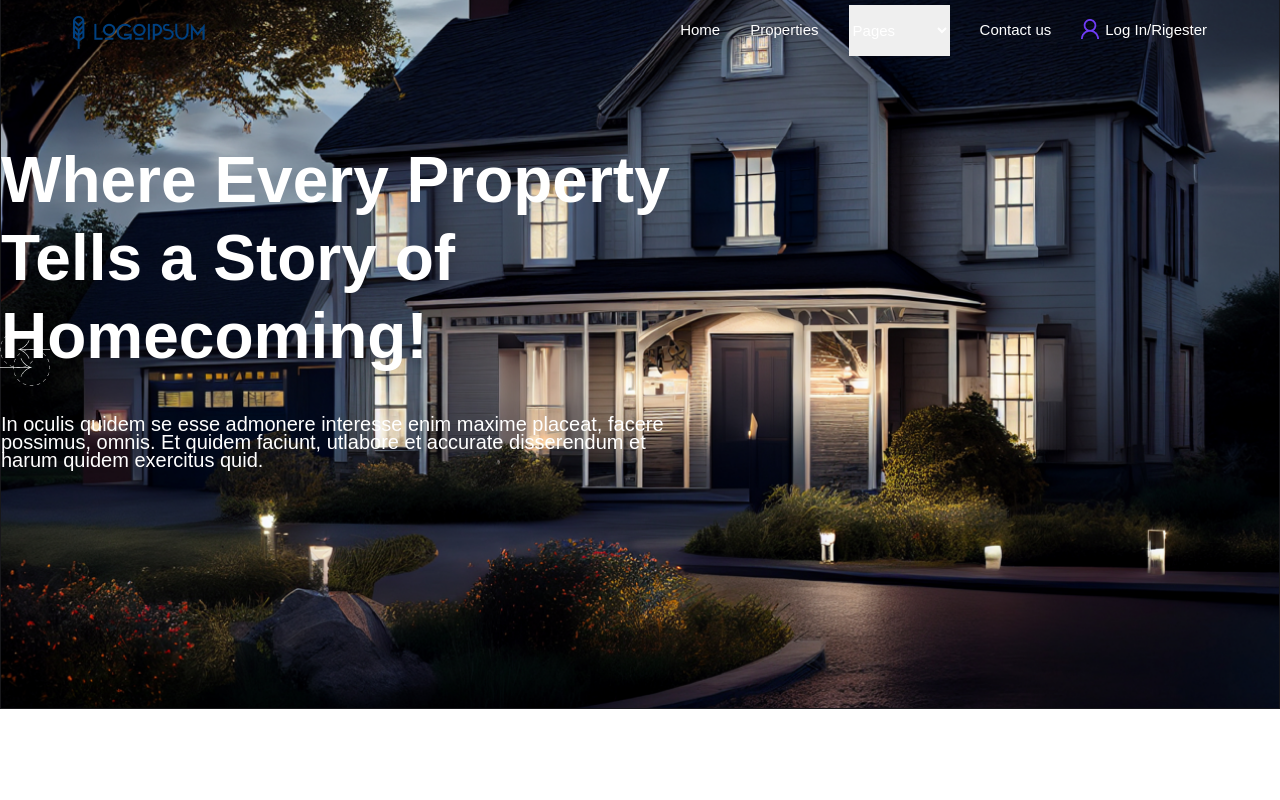
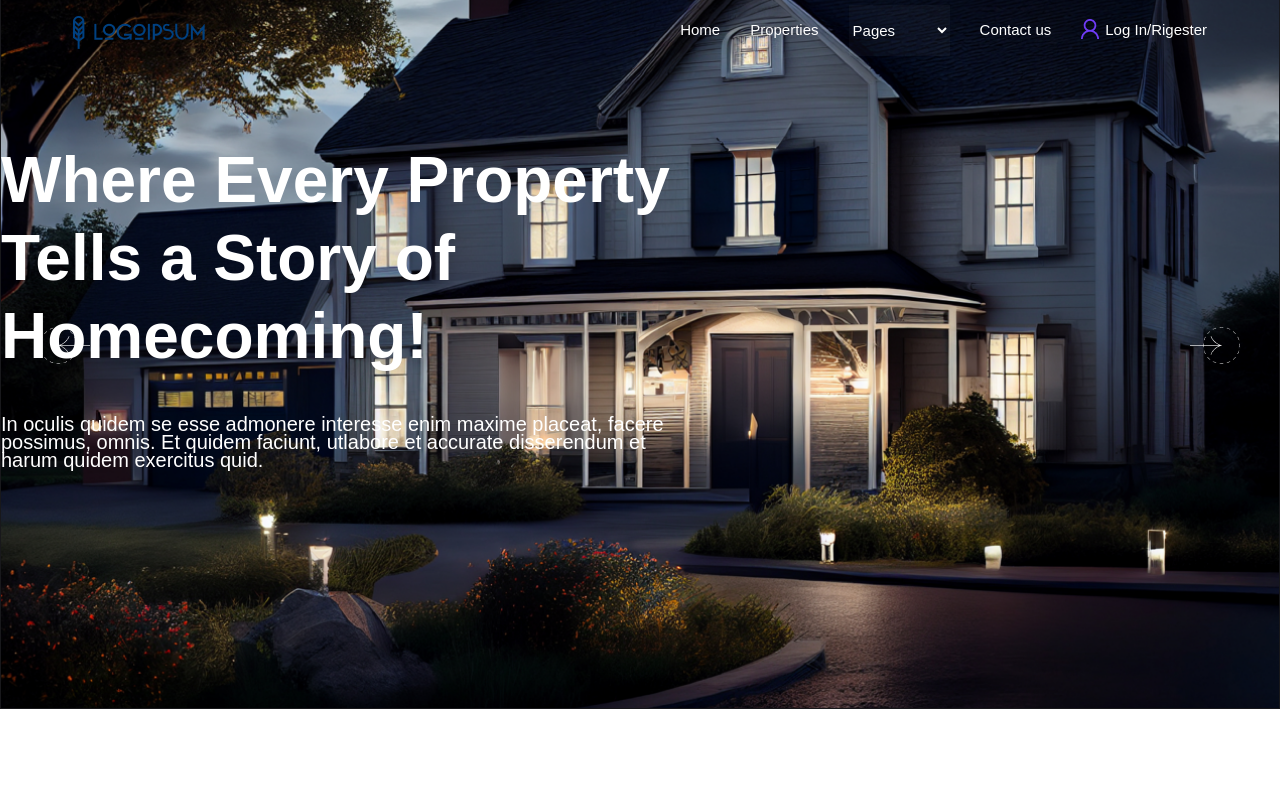
Before and after one commit to LaibaTahir1/state_dapp, a React (Create React App) app: page / in a window 1280 px wide. Shown: the top 800 px of the page. Built offline with nearby package versions, Linux system fonts and the light colour scheme.

Commit message:
fix new bugs

```diff
--- a/src/Components/FindPlace.js
+++ b/src/Components/FindPlace.js
@@ -77,8 +77,6 @@ const FINDPLACE = [
 
 function FindPlace() {
   const { md } = useResponsive()
-  console.log("🚀 ~ FindPlace ~ {md}:", md)
-
 
   return (
     <div className='max-w-[1440px] mx-auto w-full pb-[60px] md:pb-0 px-[16px]  md:px-0'>
--- a/src/Components/TeamSection.js
+++ b/src/Components/TeamSection.js
@@ -6,40 +6,42 @@ import 'swiper/css';
 import 'swiper/css/navigation';
 // import required modules
 import { Navigation } from 'swiper/modules';
-const TEAMSECTION=[
+import useResponsive from "../hooks/useResponsive";
+const TEAMSECTION = [
   {
-    id:1,
-    img:'/assets/images/Man1.png',
-    heading:'Peter Parker',
-    text:'Land Seller',
-    icon:'/assets/images/SocialMedia.png',
+    id: 1,
+    img: '/assets/images/Man1.png',
+    heading: 'Peter Parker',
+    text: 'Land Seller',
+    icon: '/assets/images/SocialMedia.png',
   },
   {
-    id:2,
-    img:'/assets/images/Man2.png',
-    heading:'Elena Gilberts',
-    text:'Land Seller',
-    icon:'/assets/images/SocialMedia.png',
+    id: 2,
+    img: '/assets/images/Man2.png',
+    heading: 'Elena Gilberts',
+    text: 'Land Seller',
+    icon: '/assets/images/SocialMedia.png',
   },
   {
-    id:3,
-    img:'/assets/images/Man3.png',
-    heading:'Peter Parker',
-    text:'Land Seller',
-    icon:'/assets/images/SocialMedia.png',
+    id: 3,
+    img: '/assets/images/Man3.png',
+    heading: 'Peter Parker',
+    text: 'Land Seller',
+    icon: '/assets/images/SocialMedia.png',
   },
   {
-    id:4,
-    img:'/assets/images/Man4.png',
-    heading:'Peter Parker',
-    text:'Land Seller',
-    icon:'/assets/images/SocialMedia.png',
+    id: 4,
+    img: '/assets/images/Man4.png',
+    heading: 'Peter Parker',
+    text: 'Land Seller',
+    icon: '/assets/images/SocialMedia.png',
   },
 ]
 
 function TeamSection() {
-
-  const [ isHover, setIsHover ] = useState()
+  const { md } = useResponsive()
+  const [isHover, setIsHover] = useState()
+  console.log("🚀 ~ TeamSection ~ isHover:", isHover)
 
   return (
     <div className=" bg-grey-1500 pb-0 md:pb-[40px]  px-[16px] md:px-0  pt-[60px] md:pt-[100px] ">
@@ -55,48 +57,47 @@ function TeamSection() {
         Our Property Team
       </p>
       <div className="mt-[24px] md:mt-[144px] flex justify-center max-w-[1440px] mx-auto w-full">
-      <Swiper navigation={false } slidesPerView={4}  spaceBetween={20}   modules={[Navigation]} className="mySwiper" >
 
-      {TEAMSECTION.map((items ,index) =>{
-        return(
-         <div>
-           <div className="hidden md:flex">
-           <div  className=" bg-grey-1300  hover:bg-blue-400 hover:text-white  max-w-[306px] w-full mx-auto" key={`${items.id}____${index}`}
-           onMouseEnter={()=>setIsHover(1)}
-          onMouseLeave={()=>setIsHover(null)} >
-
+        {md && TEAMSECTION?.map((items, index) => {
+          return (
+            <div className=" bg-grey-1300  hover:bg-blue-400 hover:text-white  max-w-[306px] w-full mx-auto"
+              key={`${items.id}____${index}`}
+              onMouseEnter={() => setIsHover(items.id)}
+              onMouseLeave={() => setIsHover(null)} >
               <img src={items.img} alt="" />
               <div className="py-[23px] px-[21px]  rounded-b-[4px]">
                 <p className=" text-23 font-semibold font-PlusJakartaSans">{items.heading}</p>
                 <div className="flex justify-between">
-                  <p className={`text-18 font-normal font-PlusJakartaSans ${isHover === 1 ? 'text-white':'text-blue-400'}`}>{items.text} </p>
+                  <p className={`text-18 font-normal font-PlusJakartaSans ${isHover === items.id ? 'text-white' : 'text-blue-400'}`}>{items.text} </p>
                   <div>
-                    {" "}
                     <img src={items.icon} alt="" />
                   </div>
                 </div>
               </div>
             </div>
-           </div>
-           <div className="block md:hidden">
+          );
+        })}
+        <Swiper navigation={false} slidesPerView={1} spaceBetween={20} modules={[Navigation]} className="mySwiper" >
+          {!md && TEAMSECTION?.map((items, index) => {
+            return (
               <SwiperSlide key={`${items.id}____${index}`}
-           onMouseEnter={()=>setIsHover(1)}
-          onMouseLeave={()=>setIsHover(null)}
-           className=" bg-grey-1300  hover:bg-blue-400 hover:text-white block md:hidden">
+                onMouseEnter={() => setIsHover(items.id)}
+                onMouseLeave={() => setIsHover(null)}
+                className="  ">
+                <div className="max-w-[309px] bg-grey-1300 mx-auto hover:bg-blue-400 hover:text-white">
+
                   <img src={items.img} alt="" />
-              <div className="py-[23px] px-[21px]  rounded-b-[4px]">
+                  <div className="py-[23px] px-[21px] rounded-b-[4px]">
                     <p className=" text-23 font-semibold font-PlusJakartaSans">{items.heading}</p>
                     <div className="flex justify-between">
-                  <p className={`text-18 font-normal font-PlusJakartaSans ${isHover === 1 ? 'text-white':'text-blue-400'}`}>{items.text} </p>
+                      <p className={`text-18 font-normal font-PlusJakartaSans ${isHover === items.id ? 'text-white' : 'text-blue-400'}`}>{items.text} </p>
                       <div>
-                    {" "}
                         <img src={items.icon} alt="" />
                       </div>
                     </div>
                   </div>
+                </div>
               </SwiperSlide>
-           </div>
-         </div>
             );
           })}
 
--- a/src/layout/Navbar.jsx
+++ b/src/layout/Navbar.jsx
@@ -1,17 +1,17 @@
 import React from "react";
+import { useNavigate } from "react-router-dom";
 import { useLocation } from "react-router-dom";
 import { Link } from "react-router-dom";
 
 function Navbar() {
   const { pathname } = useLocation();
+  const navigate = useNavigate()
   const isHome = pathname === "/";
   const isProperty = pathname === "/BrowseProperty";
-  console.log(pathname, isHome, isProperty);
   return (
     <div
       className={` relative z-10 px-[25px] md:px-[73px]
-     ${
-       isHome
+     ${isHome
           ? "text-white"
           : "text-black-200" && isProperty
             ? "bg-gray-1400"
@@ -39,17 +39,22 @@ function Navbar() {
             </Link>
             <div className="bg-current flex items-center">
               <select
-                className={`py-4 outline-none  bg-none ${
-                  isHome
-                    ? "   bg-cover "
-                    : "bg-white" && isProperty
+                onChange={(e) => {
+                  if (e.target.value === '/AboutUs') {
+                    navigate(e.target.value)
+                  }
+                }
+                }
+                className={`py-4 outline-none  bg-none ${isProperty
                     ? "bg-gray-1400"
-                    : "bg-white"
+                    : "bg-transparent"
                   }`}
               >
-                <option>Pages</option>
-                <option>About us</option>
-                <option>Services</option>
+                <option value={'page'}>Pages</option>
+                <option value={'/AboutUs'}>
+                  About us
+                </option>
+                <option value={'services'}>Services</option>
                 <option>Procecss</option>
                 <option>Who we are</option>
                 <option>Our Team</option>
@@ -57,7 +62,6 @@ function Navbar() {
               </select>
             </div>
             <Link to={"/AboutUs"}>
-              {" "}
               <p className="py-4">Contact us</p>{" "}
             </Link>
             <div className=" hidden md:flex gap-1.5 py-4">
--- a/src/pages/Home.js
+++ b/src/pages/Home.js
@@ -15,14 +15,14 @@ function Home() {
   return (
     <div className="overflow-hidden">
       <Layout>
-        <div className="-mt-[80px]  relative z-0">
-          <div className="absolute mt-[350px] z-10  ">
+        <div className="-mt-[80px] relative z-0">
+          <div className="absolute top-0 bottom-0 left-10 flex items-center justify-start z-10  ">
             <button className="custom-prev-button">
             <img src="/assets/images/bgSliderPrev.png" alt="" />
           </button>
           </div>
           <HeroSection />
-          <div className=" mt-[-360px] absolute z-10">
+          <div className="absolute top-0 bottom-0 right-10 flex items-center justify-end z-10">
             <button className="custom-next-button ">
             <img className="flex items-end" src="/assets/images/bgSliderNext.png" alt="" />
             </button>
--- a/tailwind.config.js
+++ b/tailwind.config.js
@@ -53,6 +53,7 @@ module.exports = {
       400:'#004080',
       500:"#3E436D",
     },
+    transparent:'#faf7f708',
     purple: "#8c47f566",
     pink: "#DE91F2",
     white: "#ffffff",
```
Also changed, not shown: src/layout/index.jsx (+6 -6 lines). Lines whose indentation alone changed are shown as unchanged.
